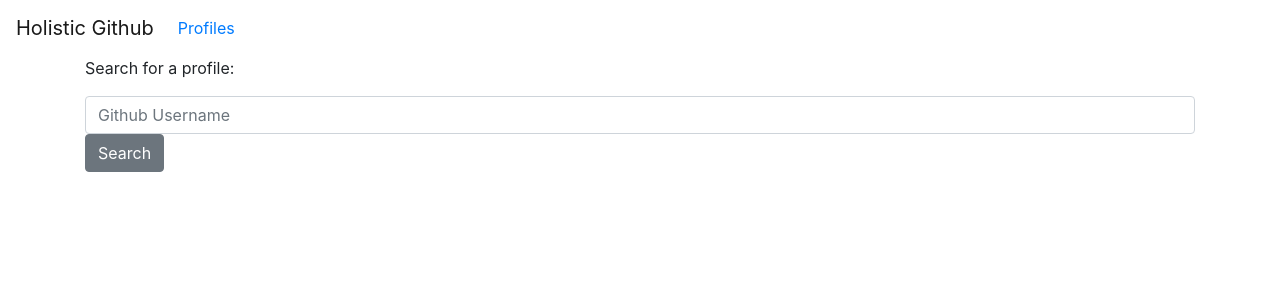
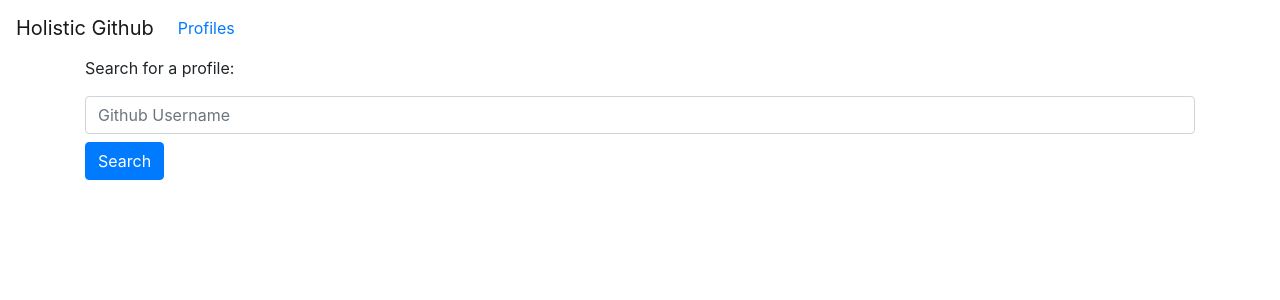
Before and after one commit to holistic-web/holistic-github, a Nuxt app in the folder web-app/: page /profiles in a window 1280 px wide. Shown: the top 300 px of the page. Built offline with nearby package versions, Linux system fonts and the light colour scheme.

Commit message:
chore: style the search button a little

```diff
--- a/web-app/pages/profiles/index.vue
+++ b/web-app/pages/profiles/index.vue
@@ -6,7 +6,7 @@
       placeholder="Github Username"
       @keyup.enter="search"
     />
-    <b-button @click="search">
+    <b-button variant="primary" class="mt-2" @click="search">
       Search
     </b-button>
   </b-container>
```
